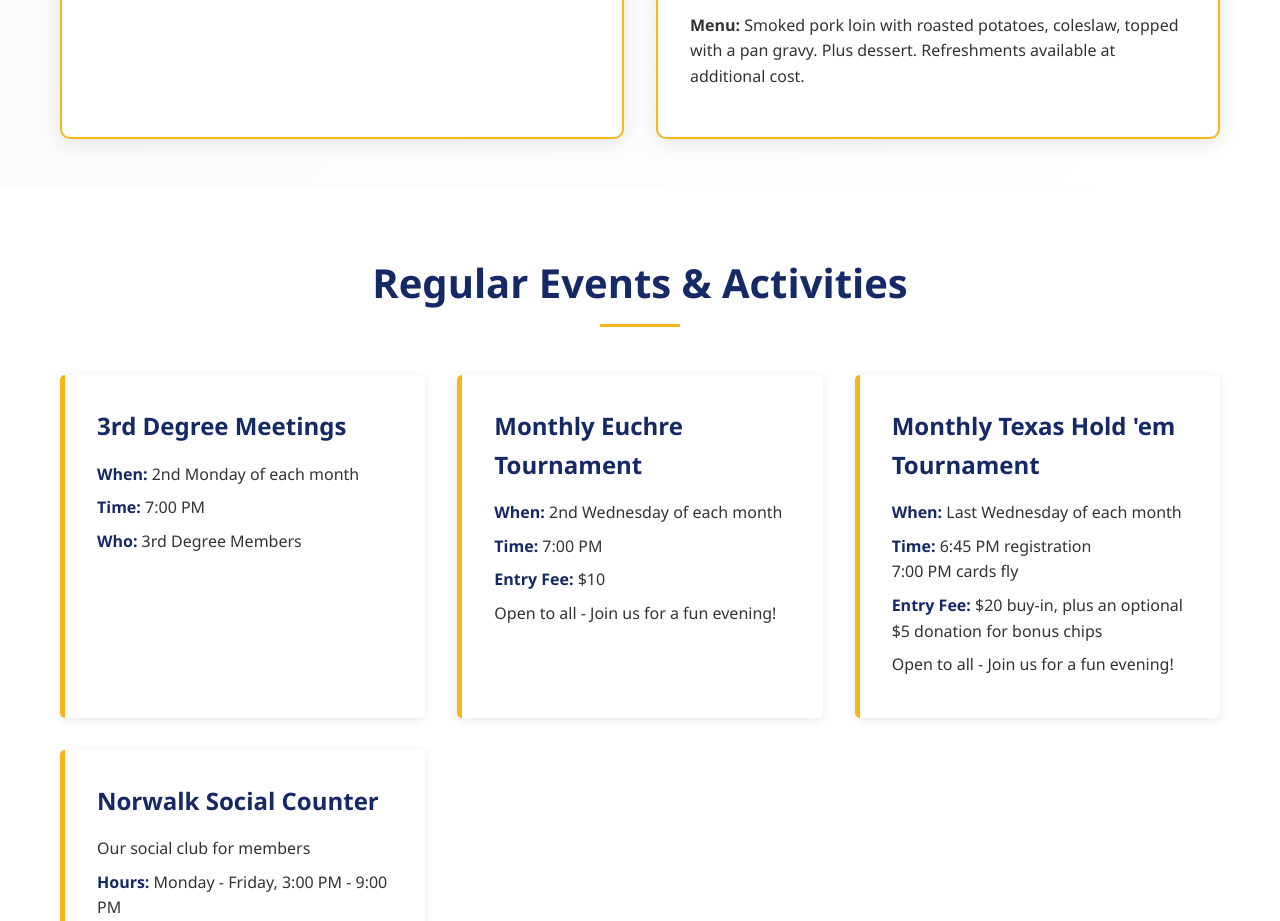
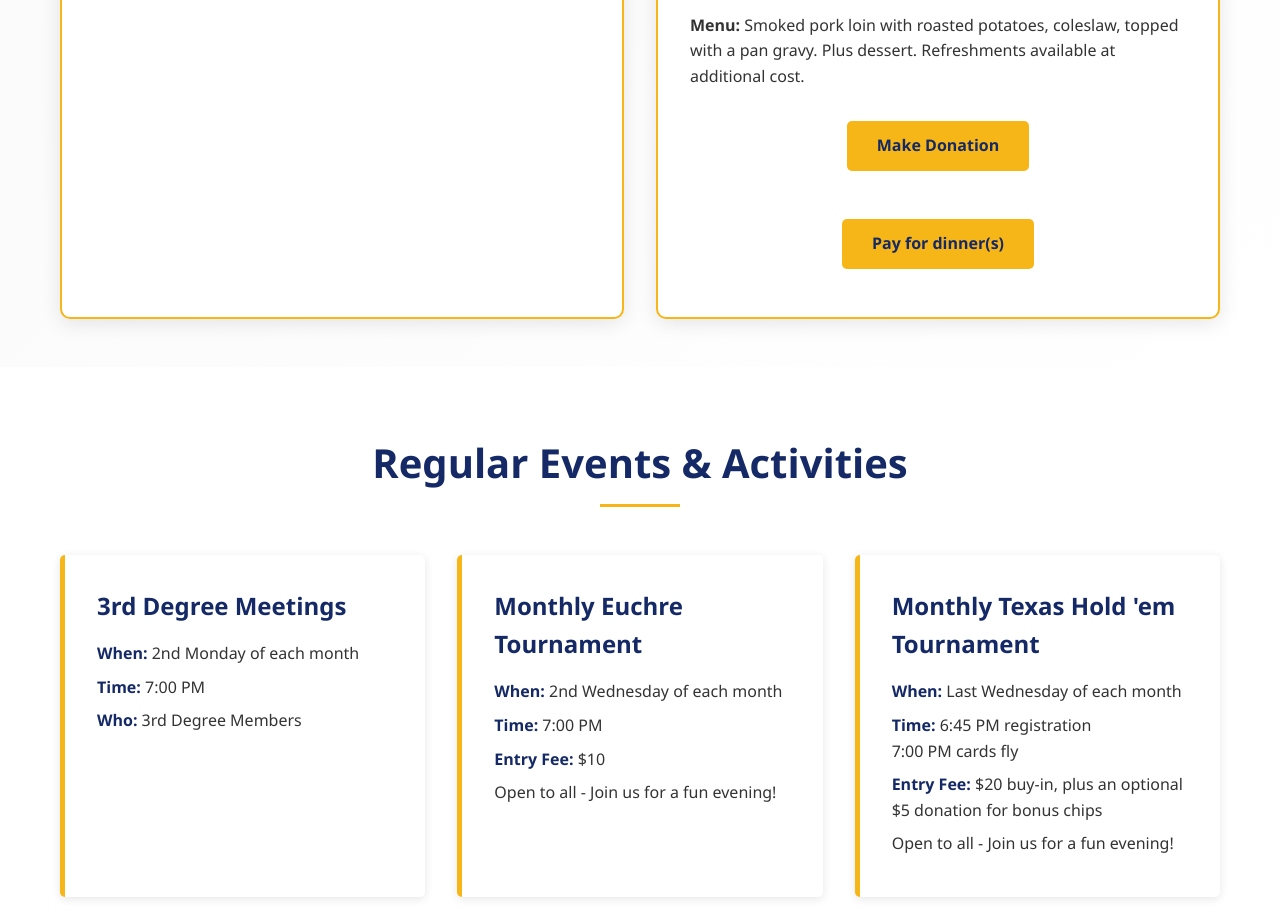
Before and after one commit to musoniusr/kofc626-website, a plain HTML site: page index.html in a window 1280 px wide. Shown: the part 3327-4248 px from the top of the page. Drawn offline with Linux system fonts and the light colour scheme.

Commit message:
index.html
added purchase links for dinners

```diff
--- a/index.html
+++ b/index.html
@@ -135,14 +135,14 @@
                     <strong>Location:</strong> KofC Social Counter, 254 West Main Street, Norwalk, OH 44857</p>
 
                     <p><strong>Menu:</strong> Smoked pork loin with roasted potatoes, coleslaw, topped with a pan gravy. Plus dessert. Refreshments available at additional cost.</p>
- <!--
+
 					<div class="event-actions">
-                        <a href="https://buy.stripe.com/7sY4gA5KLh0246693x2kw0J" target="_blank" class="btn btn-primary">Pay Registration fee</a>
+                        <a href="https://buy.stripe.com/fZu9AUb5539cfOO4Nh2kw0L" target="_blank" class="btn btn-primary">Make Donation</a>
                     </div>
 					<div class="event-actions">
-                        <a href="https://buy.stripe.com/14AfZic99cJMauugvZ2kw0K" target="_blank" class="btn btn-primary">Pay for Registration and Class Picture</a>
+                        <a href="https://buy.stripe.com/9B67sMehh6logSSenR2kw0M" target="_blank" class="btn btn-primary">Pay for dinner(s)</a>
                     </div>
--->
+
                  </div>
             <!-- --------------------------end event #2 -->
             </div>
```
